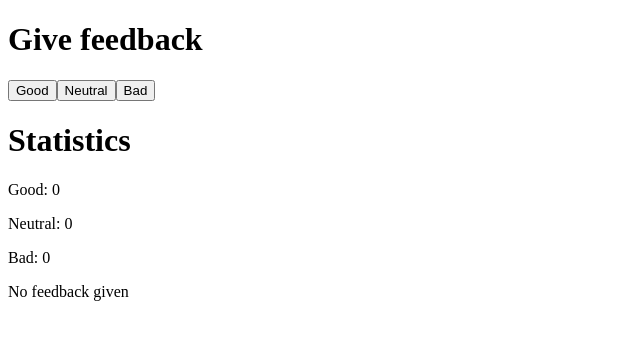
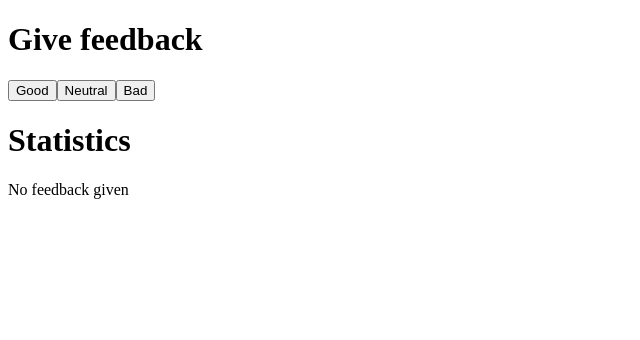
Before and after one commit to kissakarhu/fullstack, a React (Vite) app in the folder osa1/unicafe/: page / in a window 1280 px wide. Shown: the top 340 px of the page, without its empty margins (0-640 px from the left). Built offline with nearby package versions, Linux system fonts and the light colour scheme.

Commit message:
Lisää komponentit Button ja StatisticLine

```diff
--- a/osa1/unicafe/src/App.jsx
+++ b/osa1/unicafe/src/App.jsx
@@ -1,4 +1,12 @@
 import { useState } from 'react'
+
+const Button = ({ onClick, text }) => {
+  return <button onClick={onClick}>{text}</button>
+}
+
+const StatisticLine = ({ text, value}) => {
+  return <p>{text}: {value}</p>
+}
 
 const Statistics = ({ good, neutral, bad }) => {
   const total = good + neutral + bad
@@ -11,12 +19,14 @@
 
   return (
     <>
-      <p>All: {total}</p>
-      <p>Average: {average}</p>
-      <p>Positive: {positive} %</p>
+      <StatisticLine text="Good" value={good} />
+      <StatisticLine text="Neutral" value={neutral} />
+      <StatisticLine text="Bad" value={bad} />
+      <StatisticLine text="All" value={total} />
+      <StatisticLine text="Average" value={average} />
+      <StatisticLine text="Positive" value={positive + " %"} />
     </>
   )
-
 }
 
 const App = () => {
@@ -27,13 +37,10 @@
   return (
     <div>
       <h1>Give feedback</h1>
-      <button onClick={() => setGood(good + 1)}>Good</button>
-      <button onClick={() => setNeutral(neutral + 1)}>Neutral</button>
-      <button onClick={() => setBad(bad + 1)}>Bad</button>
+      <Button onClick={() => setGood(good + 1)} text="Good" />
+      <Button onClick={() => setNeutral(neutral + 1)} text="Neutral" />
+      <Button onClick={() => setBad(bad + 1)} text="Bad" />
       <h1>Statistics</h1>
-      <p>Good: {good}</p>
-      <p>Neutral: {neutral}</p>
-      <p>Bad: {bad}</p>
       <Statistics good={good} neutral={neutral} bad={bad} />
     </div>
   )
```
